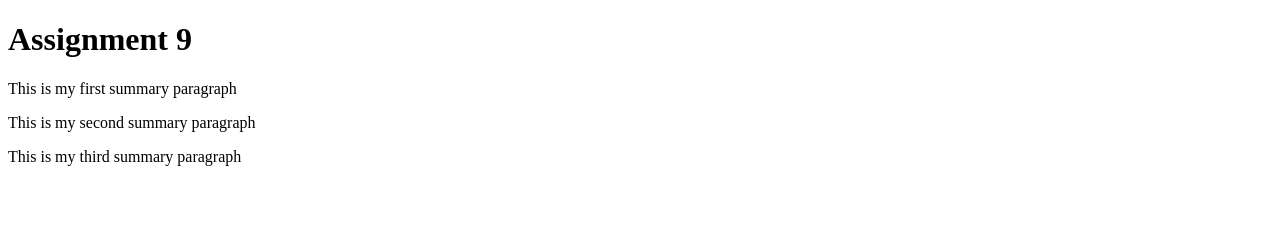
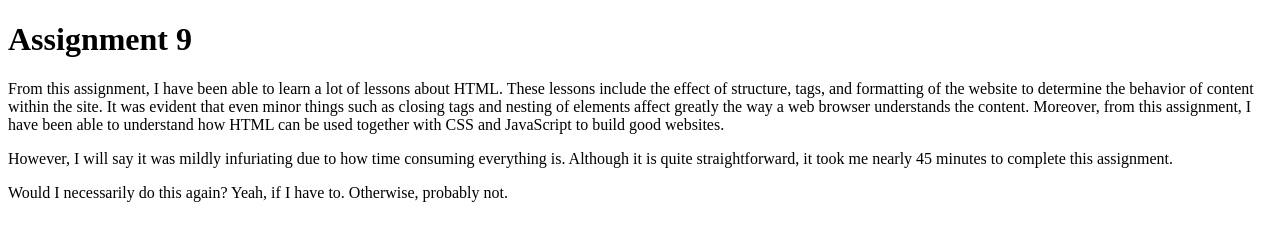
Before and after one commit to chedac123/chedac123.github.io, a plain HTML site: page Web110/assignment9.html in a window 1280 px wide. Drawn offline with Linux system fonts and the light colour scheme.

Commit message:
Update assignment9.html

```diff
--- a/Web110/assignment9.html
+++ b/Web110/assignment9.html
@@ -7,11 +7,11 @@
 
 <h1>Assignment 9</h1>
 
-<p>This is my first summary paragraph</p>
+<p>From this assignment, I have been able to learn a lot of lessons about HTML. These lessons include the effect of structure, tags, and formatting of the website to determine the behavior of content within the site. It was evident that even minor things such as closing tags and nesting of elements affect greatly the way a web browser understands the content. Moreover, from this assignment, I have been able to understand how HTML can be used together with CSS and JavaScript to build good websites.</p>
 
-<p>This is my second summary paragraph</p>
+<p>However, I will say it was mildly infuriating due to how time consuming everything is. Although it is quite straightforward, it took me nearly 45 minutes to complete this assignment.</p>
 
-<p>This is my third summary paragraph</p>
+<p>Would I necessarily do this again? Yeah, if I have to. Otherwise, probably not. </p>
 
 </body>
 </html>
```
